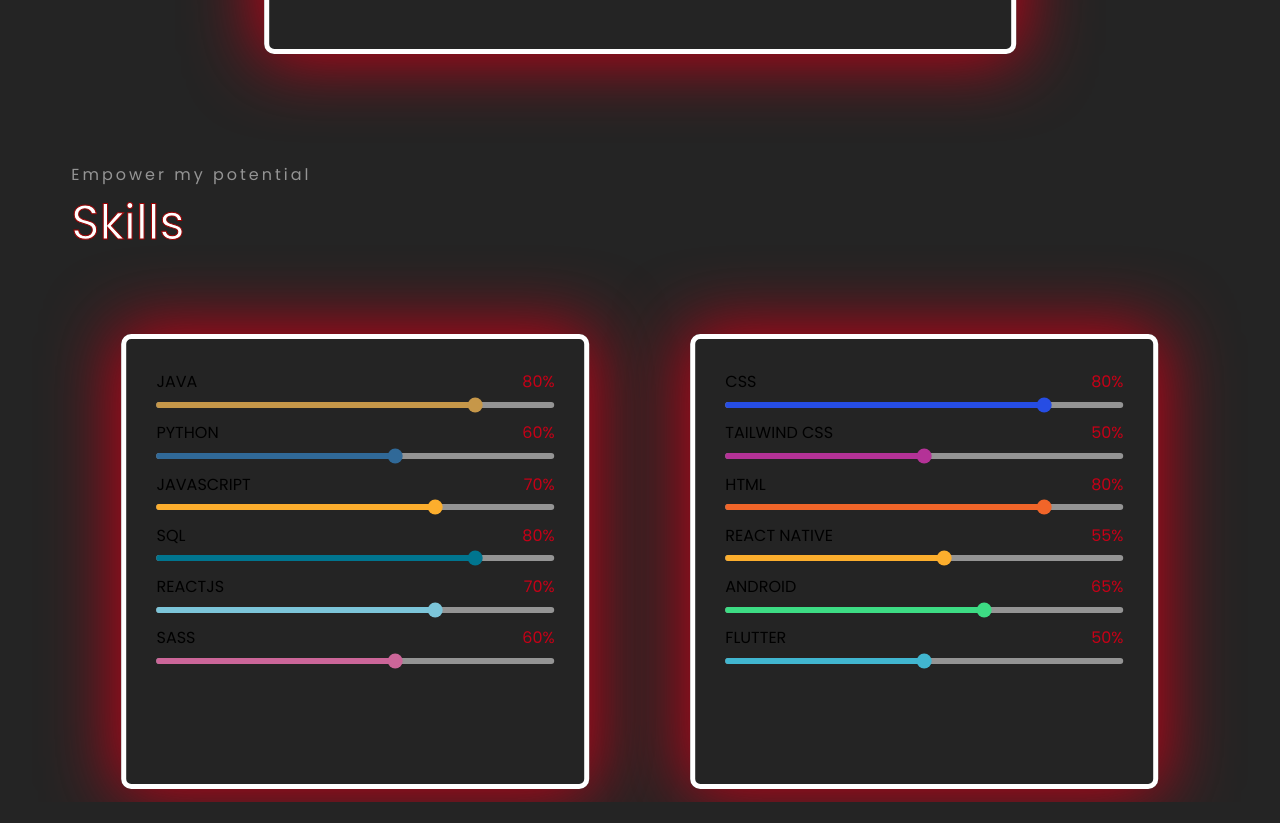
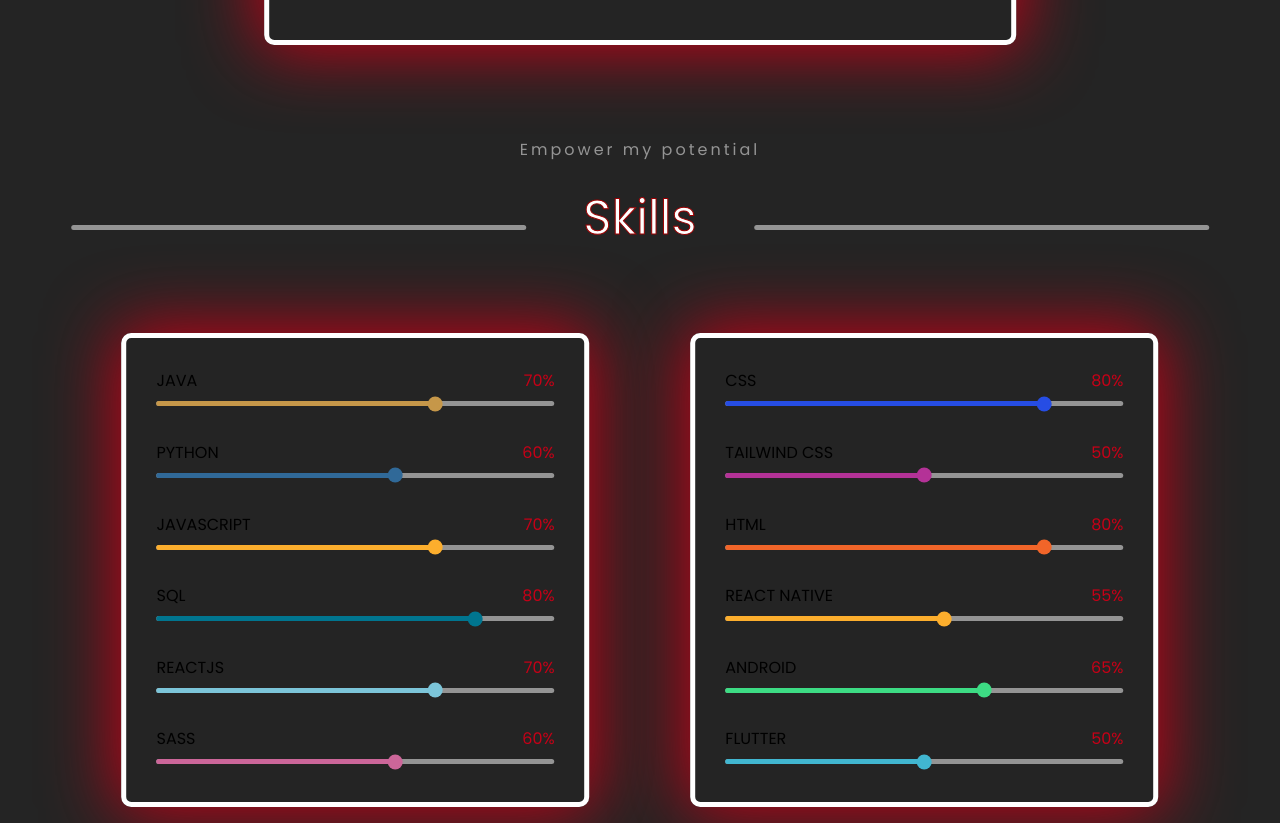
Before and after one commit to SathsaraPSF/My-Portfolio, a React (Vite) app: page / in a window 1280 px wide. Shown: the part 2160-2983 px from the top of the page. Before the commit the page ends 2962 px from the top, so only its background shows below. Built offline with nearby package versions, Linux system fonts and the light colour scheme; a web font is replaced by a local one.

Commit message:
Add topic component and style it

```diff
--- a/src/components/About/About.css
+++ b/src/components/About/About.css
@@ -3,13 +3,6 @@
     flex-direction: row;
     width: 100%;
     height: 100%;
-}
-
-.about-header {
-    display: flex;
-    flex-direction: column;
-    align-items: center;
-    gap: 20px;
 }
 
 .containt-left {
@@ -99,10 +92,6 @@
         gap: 5vw;
     }
 
-    .about-header {
-        text-align: center;
-        margin-bottom: 8vw;
-    }
 
     .containt-left {
         width: 100%;
--- a/src/components/About/About.jsx
+++ b/src/components/About/About.jsx
@@ -5,6 +5,7 @@
 import { faPhone } from '@fortawesome/free-solid-svg-icons'
 import { faEnvelope } from '@fortawesome/free-solid-svg-icons'
 import { faLocationDot } from '@fortawesome/free-solid-svg-icons'
+import Topic from '../MainTopics/Topic'
 
 function About() {
     return (
@@ -12,10 +13,7 @@
 
             <div className='containt'>
                 <div className='containt-left' >
-                    <div className='about-header'>
-                        <span className='sub-header '>Take time to know</span>
-                        <span className='stroke-header' >About me</span>
-                    </div>
+                    <Topic subHeader='Take time to know' mainHeader='About me' />
                     Hi there! I'm Pasindu Sathsara, an enthusiastic undergraduate student at The Open University of Sri Lanka, currently in my third year of studying Software Engineering. I'm deeply passionate about technology and software development, and I'm excited to share my journey and projects with you.
                 </div>
                 <div className='containt-right'>
--- a/src/components/Expireance/Experience.css
+++ b/src/components/Expireance/Experience.css
@@ -6,13 +6,6 @@
     gap: 3vw;
     width: 100%;
     height: 100%;
-}
-
-.experience-header {
-    display: flex;
-    flex-direction: column;
-    align-items: center;
-    margin-top: 3vw;
 }
 
 .experiences {
@@ -74,9 +67,6 @@
 }
 
 @media (width < 600px) {
-    .experience-containers {
-        margin-top: 45vw;
-    }
 
     .experiences {
         width: 70%;
--- a/src/components/Expireance/Experience.jsx
+++ b/src/components/Expireance/Experience.jsx
@@ -1,5 +1,6 @@
 import React from 'react'
 import './Experience.css'
+import Topic from '../MainTopics/Topic'
 import { FontAwesomeIcon } from '@fortawesome/react-fontawesome'
 import { faCheckCircle } from '@fortawesome/free-solid-svg-icons'
 
@@ -7,10 +8,9 @@
     return (
         <div className='containers experience-containers' id='experience'>
             <div className='experience-content'>
-                <div className='experience-header'>
-                    <span className='sub-header'>Explore my</span>
-                    <span className='stroke-header '>Experience</span>
-                </div>
+
+                <Topic subHeader='Explore my' mainHeader='Experience' />
+
                 <div className='experiences box-design'>
                     <div className='detail-container'>
                         <div className='top-side'>
--- /dev/null
+++ b/src/components/MainTopics/Topic.css
@@ -0,0 +1,18 @@
+.topic {
+    display: flex;
+    flex-direction: column;
+    align-items: center;
+    gap: 20px;
+}
+
+.sub-header {
+    color: var(--grey);
+    letter-spacing: 3px;
+}
+
+.stroke-header {
+    font-size: 3rem;
+    color: var(--seccond-color);
+    -webkit-text-stroke-width: 1px;
+    -webkit-text-fill-color: white;
+}
--- /dev/null
+++ b/src/components/MainTopics/Topic.jsx
@@ -0,0 +1,15 @@
+import React from 'react'
+import './Topic.css'
+
+function Topic(props) {
+    const subHeader = props.subHeader;
+    const mainHeader = props.mainHeader;
+    return (
+        <div className='topic'>
+            <span className='sub-header '>{subHeader}</span>
+            <span className='stroke-header' >{mainHeader}</span>
+        </div>
+    )
+}
+
+export default Topic
--- a/src/components/SkillLevel/SkillLevel.jsx
+++ b/src/components/SkillLevel/SkillLevel.jsx
@@ -11,7 +11,7 @@
 
     switch (language) {
         case "Java":
-            style = { backgroundColor: '#C69749', width: `${level}%` }
+            style = { backgroundColor: '#C69749', width: `${level}%`, }
             dotStyle = { backgroundColor: '#C69749' }
             break;
         case "Python":
--- a/src/components/SkillLevel/SkillLevels.css
+++ b/src/components/SkillLevel/SkillLevels.css
@@ -8,11 +8,10 @@
     height: 100%;
     display: flex;
     flex-direction: column;
+    gap: 5px;
 }
 
-.language {
-    text-transform: uppercase;
-}
+
 
 .lable {
     display: flex;
@@ -21,9 +20,26 @@
     height: 20px;
 }
 
+.language {
+    text-transform: uppercase;
+}
 
 .expert-level {
     color: var(--btn-color);
+}
+
+.progress {
+    display: flex;
+    justify-content: center;
+    align-items: center;
+    height: 80%;
+}
+
+.progress-line {
+    width: 100%;
+    height: 5px;
+    border-radius: 8px;
+    background-color: var(--grey);
 }
 
 .level-line {
@@ -44,3 +60,18 @@
     height: 15px;
     border-radius: 50%;
 }
+
+@media (width < 900px) {
+    .lable {
+        font-size: 0.8rem;
+    }
+
+    .progress-line {
+        height: 4px;
+    }
+
+    .dot {
+        width: 10px;
+        height: 10px;
+    }
+}
--- a/src/components/Skills/Skills.css
+++ b/src/components/Skills/Skills.css
@@ -2,22 +2,45 @@
     display: flex;
     flex-direction: column;
     gap: 3vw;
-    margin-top: 8vw;
+    margin-top: 6vw;
 }
 
+.skill-header-area {
+    display: flex;
+    justify-content: center;
+    height: 20%;
+    gap: 3vw;
+    position: relative;
+}
 
-.skills-header {
-    display: flex;
-    flex-direction: column;
-    height: 20%;
+.hr-line {
+    width: 40%;
+    height: 5px;
+    background-color: var(--grey);
+    margin-top: 2vw;
+    border-radius: 5px;
+}
 
+.line-position-1 {
+    position: absolute;
+    bottom: 20%;
+    left: 0;
 
 }
+
+.line-position-2 {
+    position: absolute;
+    bottom: 20%;
+    right: 0;
+
+}
+
 
 .skills {
     display: flex;
     flex-direction: row;
     height: 80%;
+    margin-top: 2vw;
 
 
 }
@@ -38,20 +61,73 @@
 }
 
 .skill-content-box {
+    display: flex;
+    flex-direction: column;
+    gap: 2vw;
     width: 70%;
     height: 80%;
 }
 
-.progress {
-    display: flex;
-    justify-content: center;
-    align-items: center;
-    height: 80%;
+
+@media (width < 900px) {
+    .skill-content-box {
+        gap: 4vw;
+        align-items: center;
+        justify-content: center;
+    }
+
+    .hr-line {
+        width: 35%;
+        height: 3px;
+        background-color: var(--grey);
+        margin-top: 2vw;
+        border-radius: 5px;
+    }
+
+    .line-position-1 {
+        position: absolute;
+        bottom: 10%;
+        left: 0;
+
+    }
+
+    .line-position-2 {
+        position: absolute;
+        bottom: 10%;
+        right: 0;
+
+    }
 }
 
-.progress-line {
-    width: 100%;
-    height: 6px;
-    border-radius: 8px;
-    background-color: var(--grey);
+@media (width < 600px) {
+    .skills-header {
+        align-items: center;
+    }
+
+    .skills {
+        flex-direction: column;
+        align-items: center;
+        gap: 12vw;
+    }
+
+    .skill-set-1 {
+        width: 80%;
+
+    }
+
+    .skill-set-2 {
+        width: 80%;
+    }
+
+    .skill-content-box {
+        gap: 5vw;
+        align-items: center;
+        justify-content: center;
+    }
+
+    .hr-line {
+        display: none;
+    }
+
+
 }
--- a/src/components/Skills/Skills.jsx
+++ b/src/components/Skills/Skills.jsx
@@ -1,19 +1,21 @@
 import React from 'react'
 import './Skills.css'
+import Topic from '../MainTopics/Topic'
 import SkillLevel from '../SkillLevel/SkillLevel'
 
 function Skills() {
 
     return (
         <div className='containers skills-container'>
-            <div className='skills-header'>
-                <span className='sub-header'>Empower my potential</span>
-                <span className='stroke-header '>Skills</span>
+            <div className='skill-header-area'>
+                <div className='hr-line line-position-1'></div>
+                <Topic subHeader='Empower my potential' mainHeader='Skills' />
+                <div className='hr-line  line-position-2'></div>
             </div>
             <div className='skills'>
                 <div className='skill-set-1 skill-set'>
                     <div className='box-design skill-content-box'>
-                        <SkillLevel language='Java' level='80' />
+                        <SkillLevel language='Java' level='70' />
                         <SkillLevel language='Python' level='60' />
                         <SkillLevel language='JavaScript' level='70' />
                         <SkillLevel language='SQL' level='80' />
--- a/src/index.css
+++ b/src/index.css
@@ -69,12 +69,7 @@
   background-color: var(--seccond-color);
 }
 
-.hr-line {
-  width: 70%;
-  height: 5px;
-  background-color: var(--btn-color);
-  margin-top: 2vw;
-}
+
 
 .containers {
   position: relative;
@@ -86,12 +81,7 @@
 
 }
 
-.stroke-header {
-  font-size: 3rem;
-  color: var(--seccond-color);
-  -webkit-text-stroke-width: 1px;
-  -webkit-text-fill-color: white;
-}
+
 
 .box-design {
   background-color: transparent;
@@ -102,10 +92,7 @@
   padding: 30px;
 }
 
-.sub-header {
-  color: var(--grey);
-  letter-spacing: 3px;
-}
+
 
 @media (width < 1920px) {
 
```
